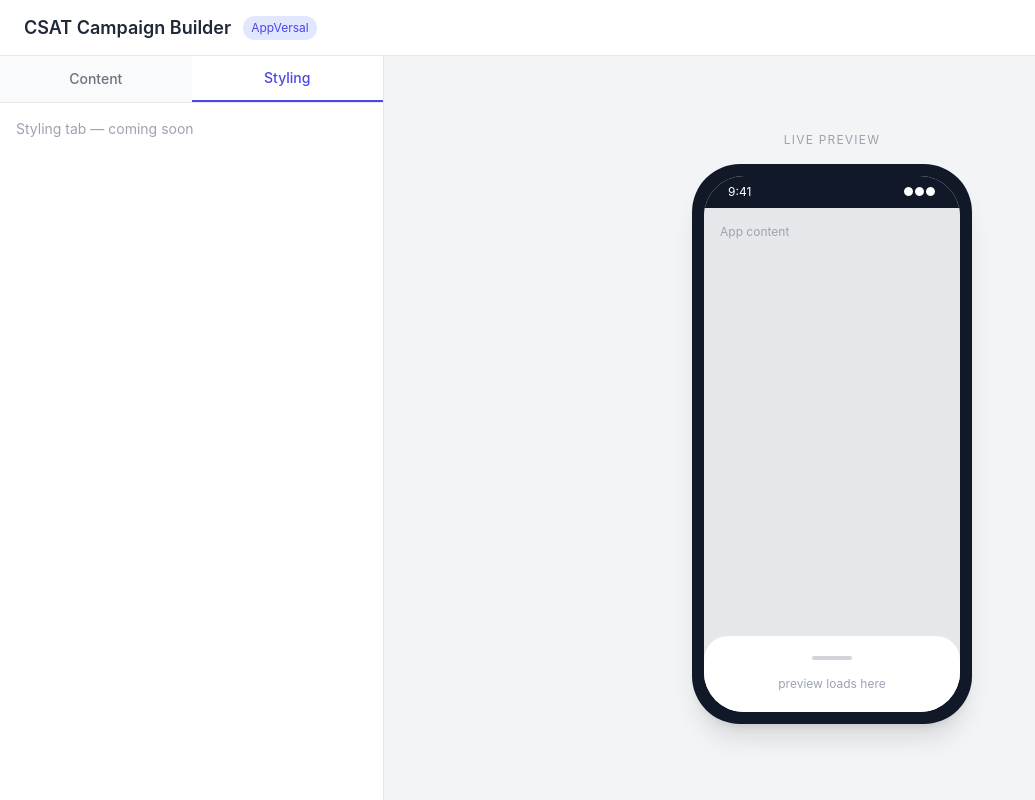
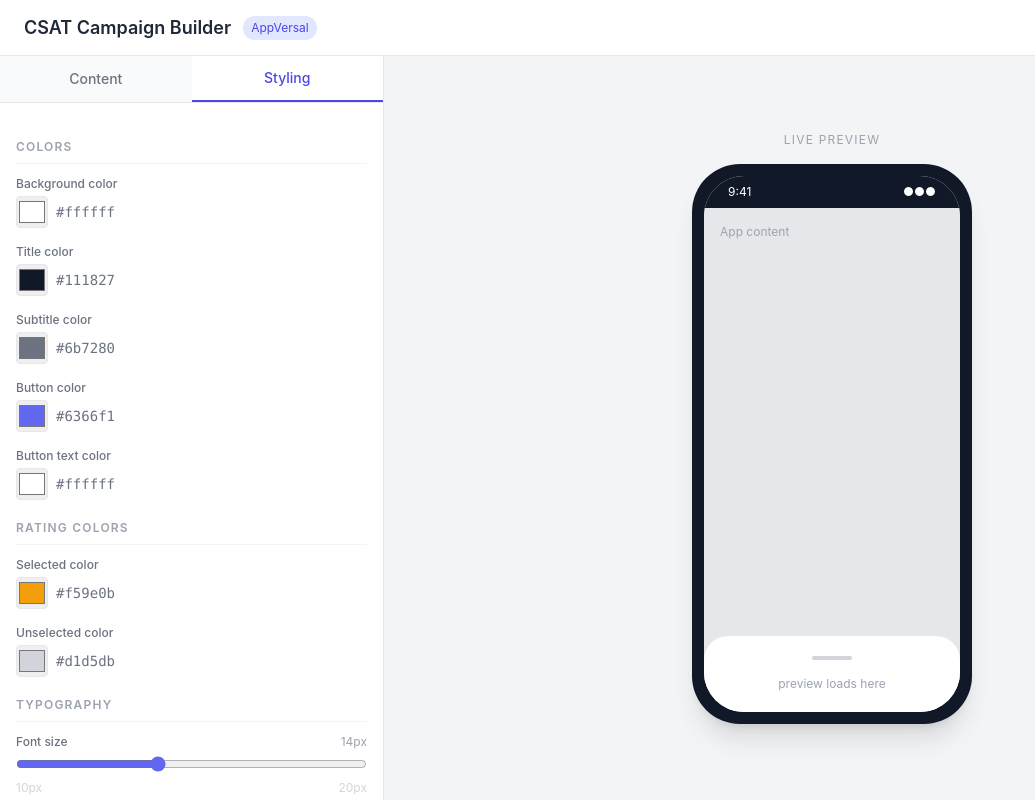
Before and after one commit to kushank-garg/PulsePreview, a React (Vite) app: page / in a window 1280 px wide. Both pictures are taken after a click on the button "Styling". Shown: the whole page, without its empty margins (0-1035 px from the left). Built offline with nearby package versions, Linux system fonts and the light colour scheme.

Commit message:
add styling tab with colors, typography and button controls

```diff
--- a/src/App.jsx
+++ b/src/App.jsx
@@ -5,6 +5,7 @@ import MobilePreview from './components/preview/MobilePreview'
 import InitialFeedback from './components/content/InitialFeedback'
 import FeedbackPage from './components/content/FeedbackPage'
 import ThankYouPage from './components/content/ThankYouPage'
+import StylingPanel from './components/styling/StylingPanel'
 
 function App() {
   const [activeTab, setActiveTab] = useState('Content')
@@ -24,7 +25,7 @@ function App() {
             </div>
           )}
           {activeTab === 'Styling' && (
-            <p className="text-sm text-gray-400">Styling tab — coming soon</p>
+            <StylingPanel />
           )}
         </div>
       </div>
--- /dev/null
+++ b/src/components/styling/StylingPanel.jsx
@@ -0,0 +1,129 @@
+import { useCSAT } from '../../context/CSATContext'
+import ColorField from '../ui/ColorField'
+import SliderField from '../ui/SliderField'
+import SectionLabel from '../ui/SectionLabel'
+
+function StylingPanel() {
+  const { state, dispatch } = useCSAT()
+
+  function update(field, value) {
+    dispatch({ type: 'UPDATE_FIELD', field, value })
+  }
+
+  return (
+    <div>
+      <SectionLabel text="Colors" />
+
+      <ColorField
+        label="Background color"
+        value={state.bgColor}
+        onChange={val => update('bgColor', val)}
+      />
+      <ColorField
+        label="Title color"
+        value={state.titleColor}
+        onChange={val => update('titleColor', val)}
+      />
+      <ColorField
+        label="Subtitle color"
+        value={state.subtitleColor}
+        onChange={val => update('subtitleColor', val)}
+      />
+      <ColorField
+        label="Button color"
+        value={state.btnColor}
+        onChange={val => update('btnColor', val)}
+      />
+      <ColorField
+        label="Button text color"
+        value={state.btnTextColor}
+        onChange={val => update('btnTextColor', val)}
+      />
+
+      <SectionLabel text="Rating Colors" />
+
+      <ColorField
+        label="Selected color"
+        value={state.ratingSelectedColor}
+        onChange={val => update('ratingSelectedColor', val)}
+      />
+      <ColorField
+        label="Unselected color"
+        value={state.ratingUnselectedColor}
+        onChange={val => update('ratingUnselectedColor', val)}
+      />
+
+      <SectionLabel text="Typography" />
+
+      <SliderField
+        label="Font size"
+        value={state.fontSize}
+        onChange={val => update('fontSize', val)}
+        min={10}
+        max={20}
+        unit="px"
+      />
+
+      {/* font weight select */}
+      <div className="mb-4">
+        <label className="block text-xs font-medium text-gray-500 mb-1">
+          Font weight
+        </label>
+        <select
+          value={state.fontWeight}
+          onChange={e => update('fontWeight', e.target.value)}
+          className="w-full border border-gray-200 rounded-lg px-3 py-2 text-sm text-gray-700 focus:outline-none focus:border-indigo-400"
+        >
+          <option value="400">Regular (400)</option>
+          <option value="500">Medium (500)</option>
+          <option value="600">Semi-bold (600)</option>
+          <option value="700">Bold (700)</option>
+        </select>
+      </div>
+
+      <SectionLabel text="Button" />
+
+      <SliderField
+        label="Border radius"
+        value={state.borderRadius}
+        onChange={val => update('borderRadius', val)}
+        min={0}
+        max={30}
+        unit="px"
+      />
+
+      {/* button width and height side by side */}
+      <div className="grid grid-cols-2 gap-3 mb-4">
+        <div>
+          <label className="block text-xs font-medium text-gray-500 mb-1">
+            Width (px)
+          </label>
+          <input
+            type="number"
+            value={state.btnWidth}
+            onChange={e => update('btnWidth', Number(e.target.value))}
+            min={80}
+            max={280}
+            className="w-full border border-gray-200 rounded-lg px-3 py-2 text-sm text-gray-700 focus:outline-none focus:border-indigo-400"
+          />
+        </div>
+        <div>
+          <label className="block text-xs font-medium text-gray-500 mb-1">
+            Height (px)
+          </label>
+          <input
+            type="number"
+            value={state.btnHeight}
+            onChange={e => update('btnHeight', Number(e.target.value))}
+            min={28}
+            max={60}
+            className="w-full border border-gray-200 rounded-lg px-3 py-2 text-sm text-gray-700 focus:outline-none focus:border-indigo-400"
+          />
+        </div>
+      </div>
+
+    </div>
+  )
+}
+
+export default StylingPanel
--- /dev/null
+++ b/src/components/ui/ColorField.jsx
@@ -0,0 +1,20 @@
+function ColorField({ label, value, onChange }) {
+  return (
+    <div className="mb-4">
+      <label className="block text-xs font-medium text-gray-500 mb-1">
+        {label}
+      </label>
+      <div className="flex items-center gap-2">
+        <input
+          type="color"
+          value={value}
+          onChange={e => onChange(e.target.value)}
+          className="w-8 h-8 rounded cursor-pointer border border-gray-200"
+        />
+        <span className="text-sm text-gray-500 font-mono">{value}</span>
+      </div>
+    </div>
+  )
+}
+
+export default ColorField
--- /dev/null
+++ b/src/components/ui/SliderField.jsx
@@ -0,0 +1,24 @@
+function SliderField({ label, value, onChange, min, max, unit }) {
+  return (
+    <div className="mb-4">
+      <div className="flex justify-between items-center mb-1">
+        <label className="text-xs font-medium text-gray-500">{label}</label>
+        <span className="text-xs text-gray-400">{value}{unit || ''}</span>
+      </div>
+      <input
+        type="range"
+        min={min}
+        max={max}
+        value={value}
+        onChange={e => onChange(Number(e.target.value))}
+        className="w-full accent-indigo-500"
+      />
+      <div className="flex justify-between text-xs text-gray-300 mt-0.5">
+        <span>{min}{unit || ''}</span>
+        <span>{max}{unit || ''}</span>
+      </div>
+    </div>
+  )
+}
+
+export default SliderField
```
